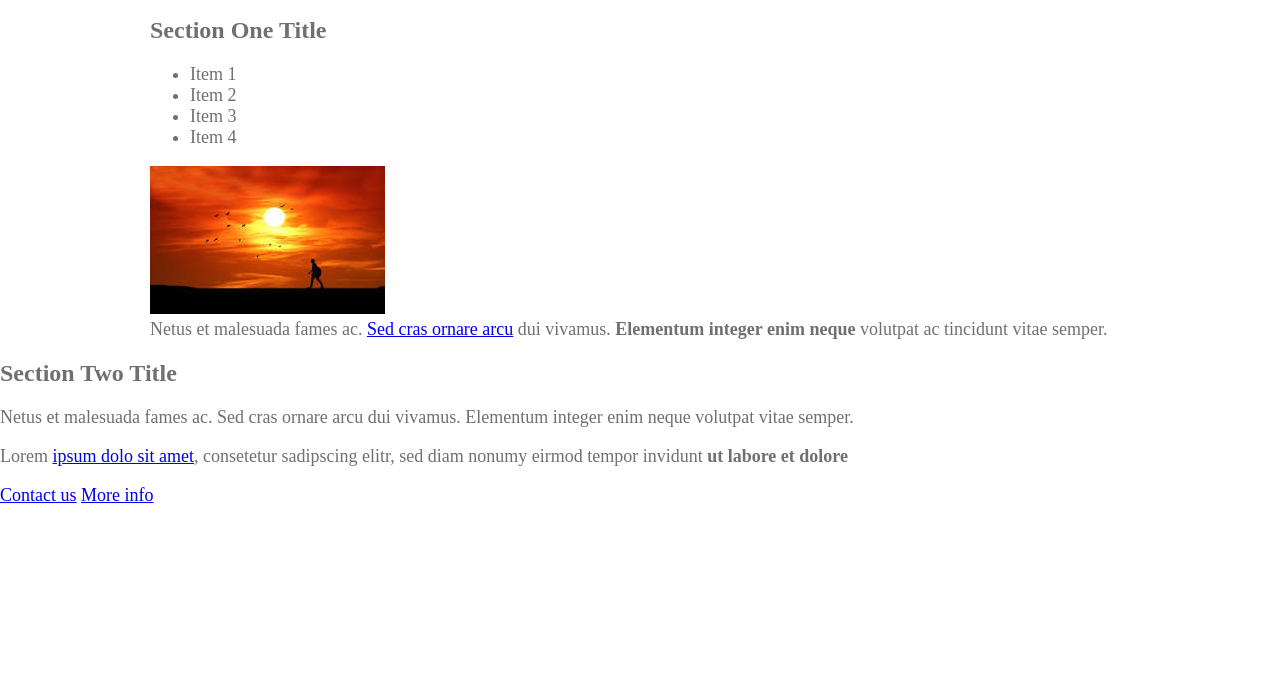
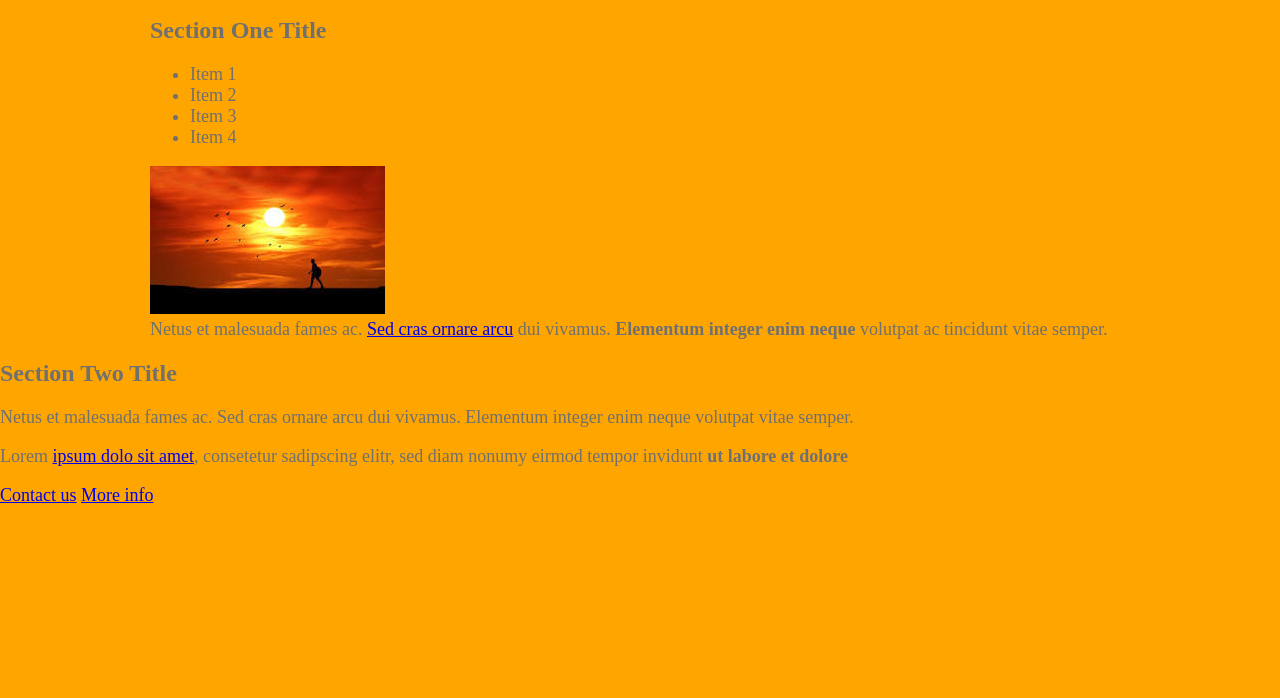
Before and after one commit to Omondzii/css-responsiveness, a plain HTML site: page index.html in a window 1280 px wide. Shown: the part 102-800 px from the top of the page. Drawn offline with Linux system fonts and the light colour scheme; files that its build step writes are made by us from their sources.

Commit message:
[17] Media query basics

```diff
--- a/css/style.css
+++ b/css/style.css
@@ -84,7 +84,21 @@ body {
     font-size: 1.125rem;
     color: #707070;
     margin: 0;
+    background: pink;
 }
+@media (min-width: 400px){
+    body{
+        background: purple ;
+    }
+
+}
+@media (min-width: 650px){
+    body{
+        background: orange ;
+    }
+}
+
+
 
 
 h1 {
```
